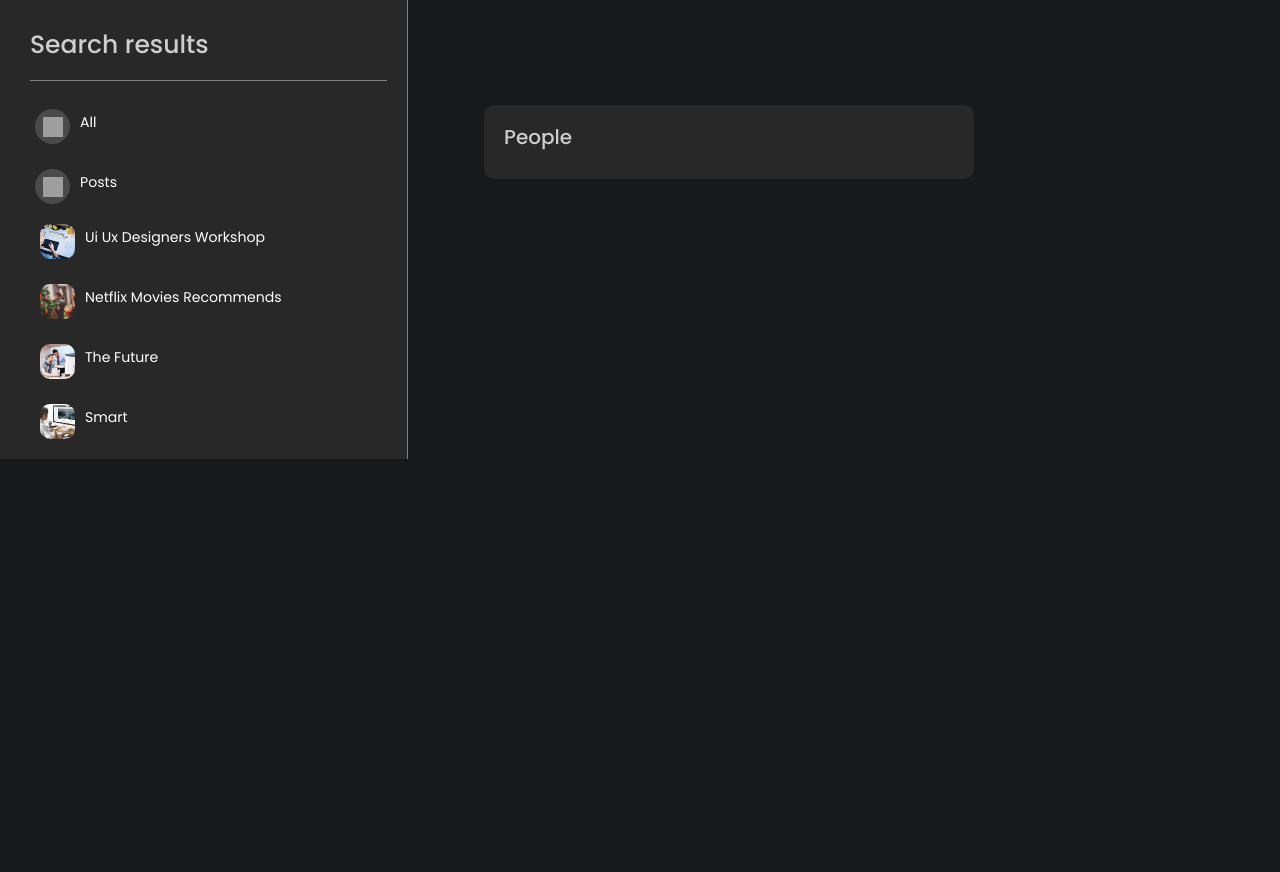
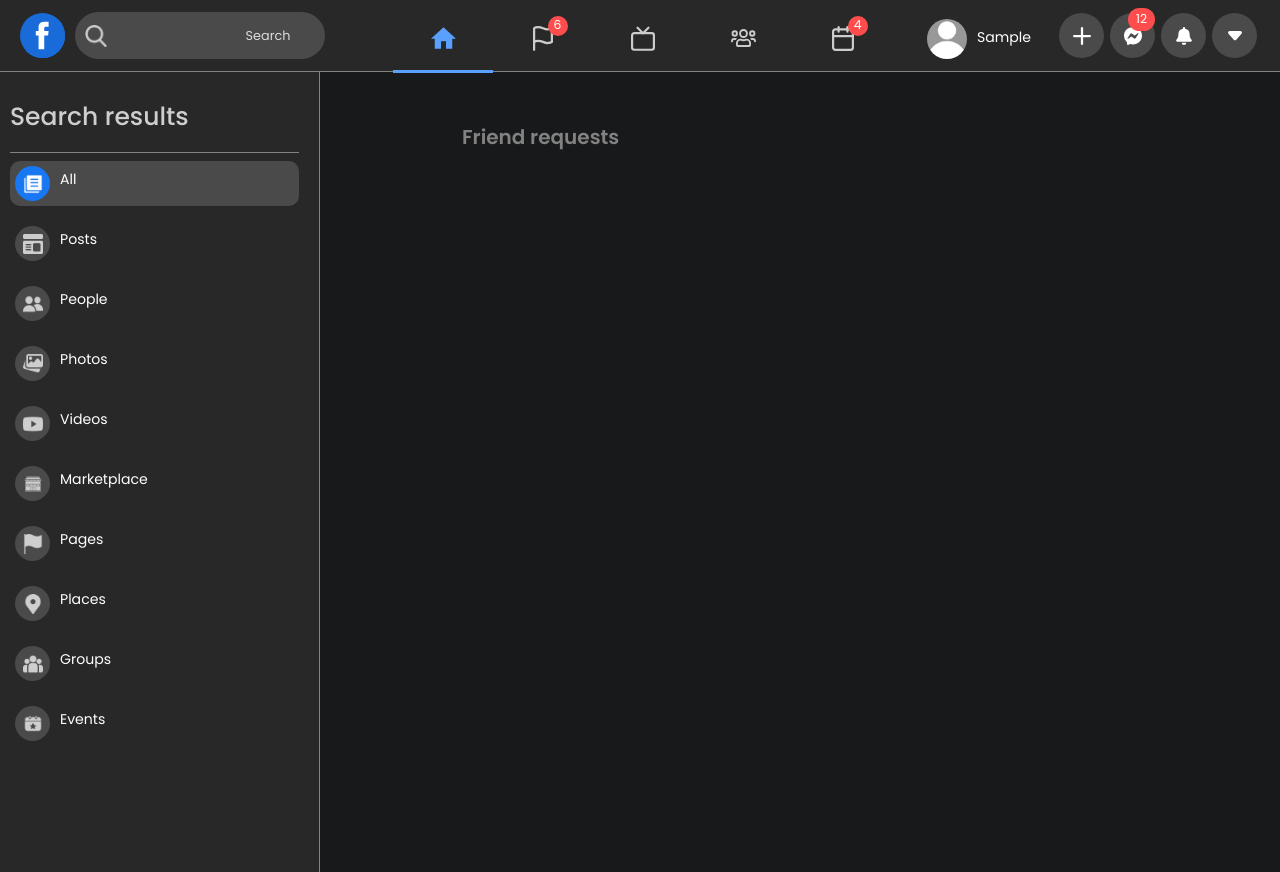
Before and after one commit to Tad581/facebook-web-rep, a Rails app: page /request_list in a window 1280 px wide. Before the commit the page ends 459 px from the top, so only its background shows below. Run offline with Rails 7, Linux system fonts and the light colour scheme; the visitor is signed in with stand-in values (Sample User, id 1); some libraries are stand-ins or nearby versions; grey boxes are pictures that could not be loaded.

Commit message:
chore: update ui

```diff
--- a/app/assets/stylesheets/application.css
+++ b/app/assets/stylesheets/application.css
@@ -14,7 +14,7 @@
   --border: #5aa1ff;
   --border-bottom: #828282;
   --white: #fff;
-  --base-blue: #1877F2;
+  --base-blue: #1877f2;
 }
 
 body,
@@ -1507,6 +1507,11 @@
   height: 20px !important;
 }
 
+.search-wrapper .search-shortcuts {
+  min-height: 100vh;
+  padding-left: 0px !important;
+  min-width: 25vw;
+}
 
 .search-wrapper .search-shortcuts .menu-item {
   padding: 5px;
@@ -1518,12 +1523,29 @@
   border-radius: 10px;
 }
 
-.search-wrapper .search-shortcuts .search-col .active  .item-row  {
+.search-wrapper .search-shortcuts .search-col .active .item-row {
   margin-top: 0;
 }
 
-.search-wrapper .search-shortcuts .search-col .active  .item-row .icon-second {
+.search-wrapper .search-shortcuts .search-col .active .item-row .icon-second {
   background-color: var(--base-blue);
+}
+
+.wrapper .shortcuts .first-col .menu-item .item-row a {
+  display: flex;
+  width: 100%;
+  color: var(--white);
+  font-weight: 400;
+  font-size: 0.88rem;
+  text-transform: capitalize;
+}
+
+.wrapper .shortcuts .first-col .menu-item .item-row a img {
+  height: 28px;
+  width: 28px;
+  object-fit: contain;
+  margin-right: 18px;
+  margin-top: -3px;
 }
 
 /*=======================
@@ -1547,3 +1569,42 @@
   font-size: 50px;
   color: var(--white);
 }
+
+/*=======================
+Friend List
+========================*/
+.app-container .friend-list {
+  position: absolute;
+  right: 0;
+  top: 95px;
+  height: auto;
+  min-width: 60%;
+  margin: 30px 50px 0 20px;
+}
+
+.app-container .friend-list h4 {
+  color: var(--border-bottom);
+  font-size: 20px;
+  font-weight: 600;
+}
+
+.app-container .friend-list .detail-list {
+  margin-top: 20px;
+  height: auto;
+  width: 100%;
+  display: grid;
+  gap: 10px;
+  grid-template-columns: 25% 25% 25% 25%;
+}
+
+.app-container .friend-list .detail-list .profile {
+  width: 90%;
+  height: auto;
+  background-color: var(--accent);
+}
+
+.app-container .friend-list .detail-list .profile .avatar {
+  object-fit: cover;
+  width: 90%;
+  height: auto;
+}
--- a/app/views/follows/request.html.erb
+++ b/app/views/follows/request.html.erb
@@ -1,118 +1,23 @@
-<div class="wrapper">
-  <div class="shortcuts shortcuts-2">
-    <div class="second-col">
-      <div class="online">
-        <h6 class="title">
-          contact
-        </h6>
-      </div>
-    </div>
-  </div>
-</div>
 <div class="app-container">
   <!--navbar-->
+  <%= render "home/navbar"%>
   <!--content-->
-  <div class="wrapper search-wrapper">
-    <div class="shortcuts search-shortcuts">
-      <div class="second-col search-col">
-        <h6 class="title">
-          Search results
-        </h6>
-        <div class="menu-item">
-          <div class="item-row">
-            <div class="icon icon-second">
-              <%= image_tag 'posts/feed.png', alt: "" %>
-            </div>
-            <h4>All </h4>
-          </div>
-        </div>
-        <div class="menu-item">
-          <div class="item-row">
-            <div class="icon icon-second">
-              <%= image_tag 'posts/post.png', alt: ""%>
-            </div>
-            <h4>Posts </h4>
-          </div>
-          <div class="menu-item">
-            <div class="item-row">
-              <div class="icon">
-                <%= image_tag 'stories/page-1.jpg', alt: ""%>
-              </div>
-              <h4>ui ux Designers workshop </h4>
-            </div>
-          </div>
-          <div class="menu-item">
-            <div class="item-row">
-              <div class="icon">
-                <%= image_tag 'stories/st-3.jpeg', alt: ""%>
-              </div>
-              <h4>netflix movies recommends </h4>
-            </div>
-          </div>
-          <div class="menu-item">
-            <div class="item-row">
-              <div class="icon">
-                <%= image_tag 'stories/page-2.jpg', alt: ""%>
-              </div>
-              <h4>the future </h4>
-            </div>
-          </div>
-          <div class="menu-item">
-            <div class="item-row">
-              <div class="icon">
-                <%= image_tag 'stories/page-3.jpeg', alt: ""%>
-              </div>
-              <h4> smart </h4>
-            </div>
-          </div>
-        </div>
-      </div>
-    </div>
-  </div>
-</div>
-</div>
-<!--posts-->
-<div class="posts search-list">
-  <div class="timeline">
-    <div class="view view-post-container smaller-margin">
-      <div class="wrapper">
-        <div class="shortcuts shortcuts-2">
-          <div class="second-col">
-            <div class="online search-online">
-              <h6 class="title search-title">
-                People
-              </h6>
+  <%= render "posts/sidebar"%>
+  <div class="friend-list">
+    <h4>
+      Friend requests
+    </h4>
+    <div class="detail-list">
       <% current_user.friend_request_list.each do |user| %>
-                <div class="user search-user">
         <div class="profile">
+          <div class="avatar">
             <%= image_tag 'avatar/unknown.jpeg', alt: ""%>
           </div>
-                  <h4><%= user.nickname %>
-                  </h4>
+          <h4><%= user.nickname %></h4>
+          <div>Confirm</div>
+          <div>Delete</div>
         </div>
       <% end %>
     </div>
   </div>
 </div>
-      </div>
-    </div>
-  </div>
-</div>
-</div>
-</div>
-<script>
-  let navDiv;
-  let navMenu;
-
-  setTimeout(() => {
-    navDiv = document.getElementById("nav-dialog");
-    navMenu = document.getElementById("dialog-menu");
-    navDiv.onclick = () => {
-      if (navMenu.style.display !== "none") {
-        navMenu.style.display = "none";
-      } else {
-        navMenu.style.display = "block";
-      }
-    };
-  }, 1);
-</script>
--- a/app/views/home/_navbar.html.erb
+++ b/app/views/home/_navbar.html.erb
@@ -68,3 +68,20 @@
     </div>
   </div>
 </nav>
+
+<script>
+  let navDiv;
+  let navMenu;
+
+  setTimeout(() => {
+    navDiv = document.getElementById("nav-dialog");
+    navMenu = document.getElementById("dialog-menu");
+    navDiv.onclick = () => {
+      if (navMenu.style.display !== "none") {
+        navMenu.style.display = "none";
+      } else {
+        navMenu.style.display = "block";
+      }
+    };
+  }, 1);
+</script>
```
Also changed, not shown: app/views/follows/_sidebar.html.erb (+57 -0 lines), app/views/posts/index.html.erb (+2 -21 lines), app/views/posts/search.html.erb (+0 -39 lines), app/assets/images/posts/gift-box-with-a-bow.png (added), app/assets/images/posts/request.png (added). Lines whose indentation alone changed are shown as unchanged.
